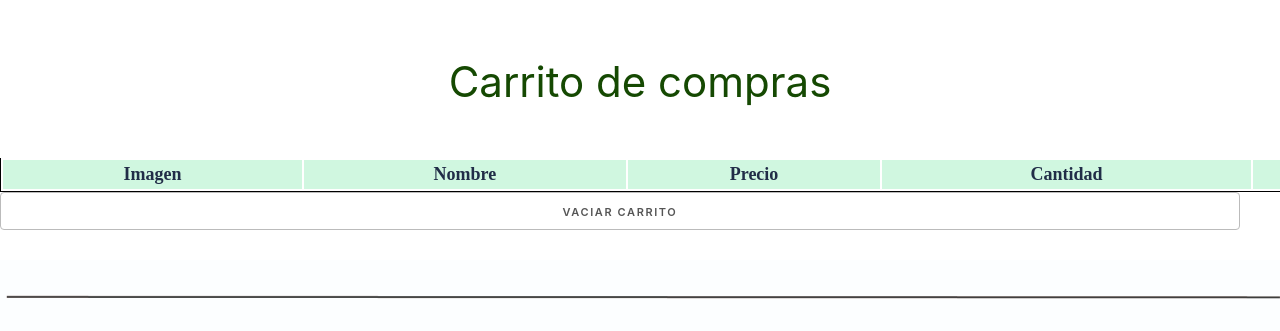
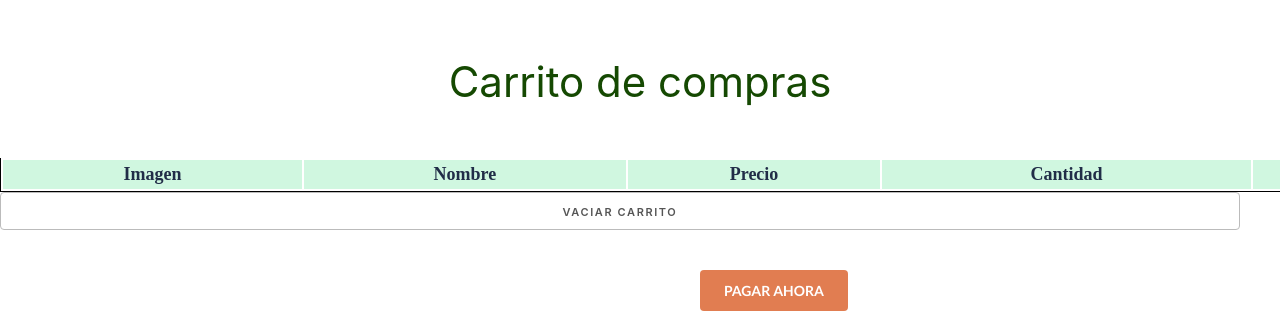
Before and after one commit to valentinarz1/Aplicaciones-multimedia, a plain HTML site: page carrito.html in a window 1280 px wide. Shown: the part 219-550 px from the top of the page. Drawn offline with Linux system fonts and the light colour scheme; a web font is replaced by a local one.

Commit message:
correcciones finales

```diff
--- a/carrito.html
+++ b/carrito.html
@@ -88,6 +88,7 @@
         </table>
         <a href="#" id="vaciar-carrito" class="button u-full-width">Vaciar Carrito</a>
     </div>
+    <button class="boton-pagar">PAGAR AHORA</button>
 
 
 
--- a/css/estilos.css
+++ b/css/estilos.css
@@ -37,6 +37,24 @@ p .precio
     cursor: pointer;
     box-sizing: border-box;
 }
+.boton-pagar {
+    background-color:  #e17d51; /* Naranja */
+    color: white;
+    border: none;
+    padding: 12px 24px;
+    border-radius: 4px; /* Esquinas redondeadas */
+    font-size: 14px;
+    font-weight: bold;
+    cursor: pointer;
+    transition: background-color 0.3s ease;
+    font-family: 'Lato', sans-serif;
+    margin-left: 700px;
+    margin-top: 30px;
+  }33
+
+  .boton-pagar:hover {
+    background-color: #e69500; /* Naranja más oscuro al pasar el cursor */
+  }
 .agregar-carrito {
     margin: 10px 0;
 }
@@ -867,7 +885,7 @@ header{
  text-align: center;
  width: 200px;
  display: inline-block;
-
+color: #000;
 
 }
 
```
